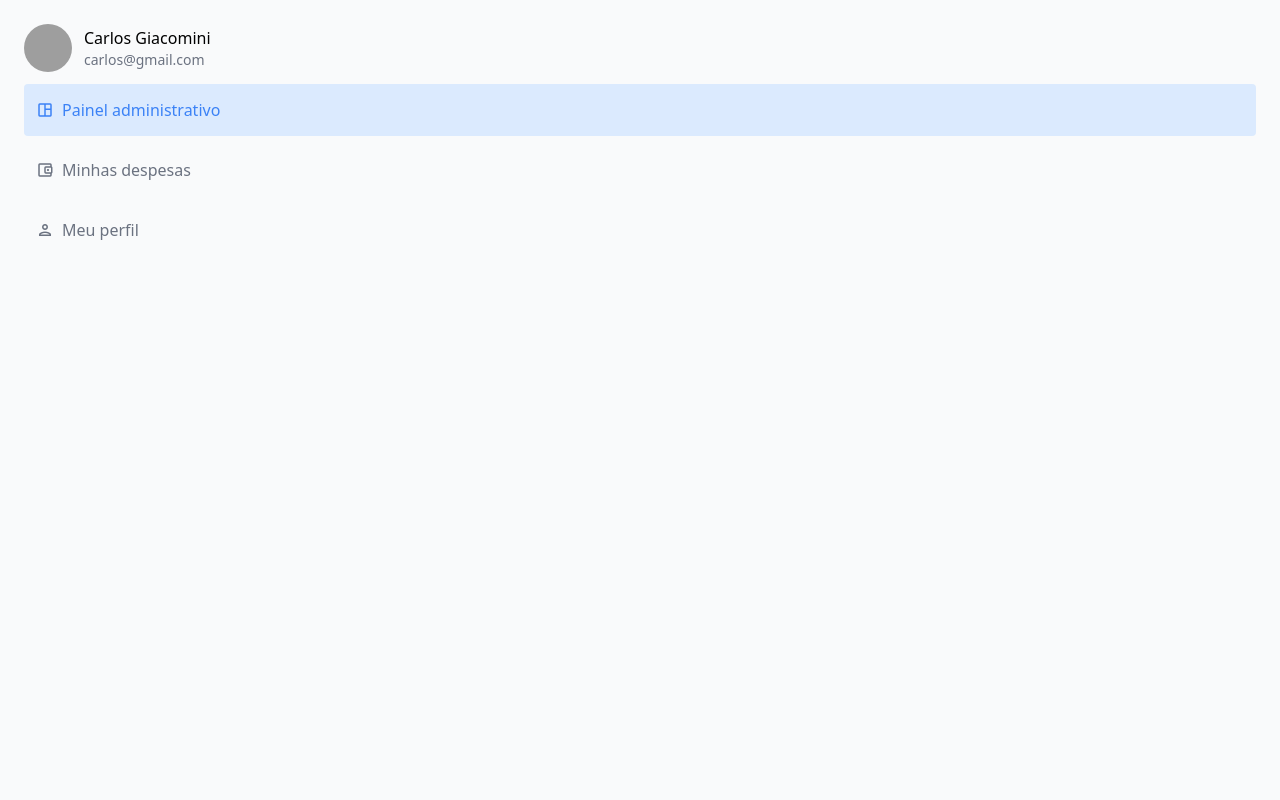
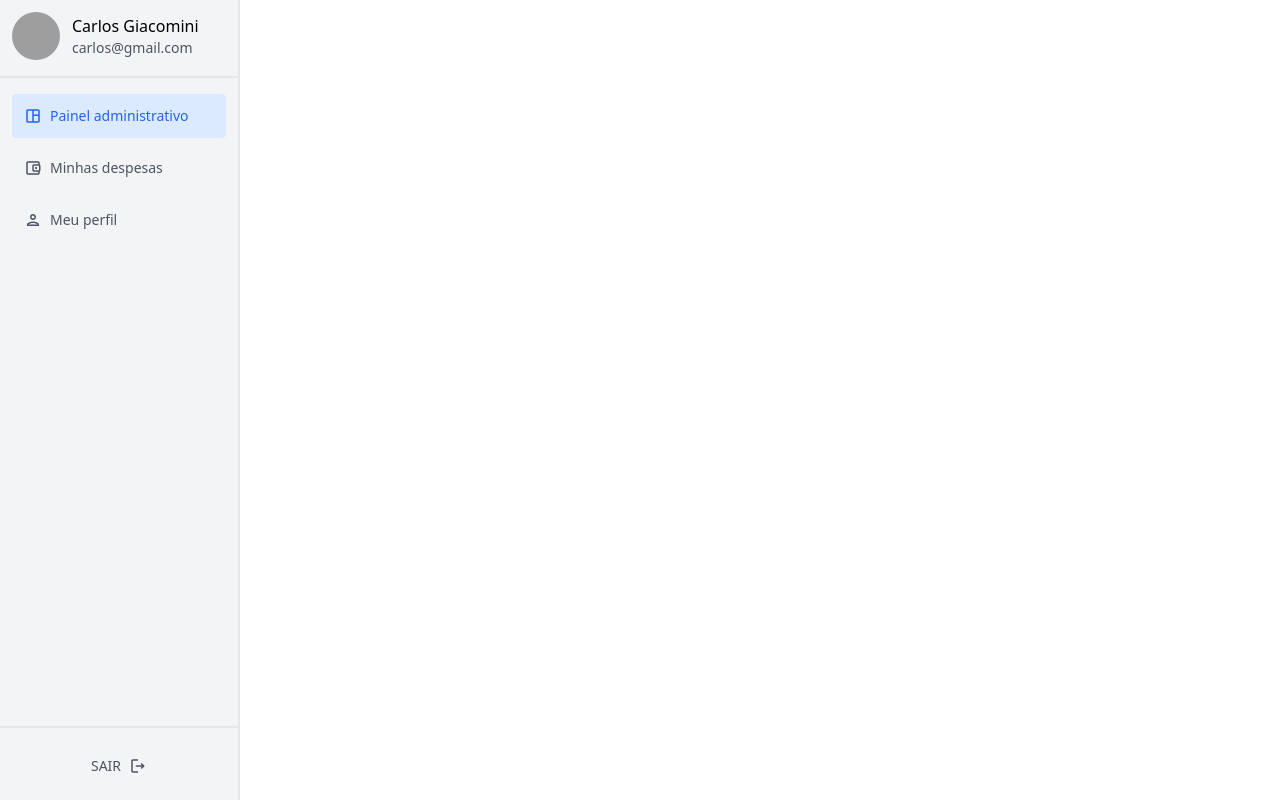
Before and after one commit to EduardoGiacomini/my-expenses-app, a Vue app: page / in a window 1280 px wide. Built offline with nearby package versions, Linux system fonts and the light colour scheme; grey boxes are pictures that could not be loaded.

Commit message:
[FEATURE] Criei o menu lateral

```diff
--- a/src/commons/plugins/i18n/messages.js
+++ b/src/commons/plugins/i18n/messages.js
@@ -1,5 +1,16 @@
 export default {
   pt: {
+    routes: {
+      dashboard: {
+        name: 'Painel administrativo'
+      },
+      expenses: {
+        name: 'Minhas despesas'
+      },
+      profile: {
+        name: 'Meu perfil'
+      }
+    },
     pages: {
       components: {
         avatar: {
@@ -9,6 +20,17 @@ export default {
     }
   },
   en: {
+    routes: {
+      dashboard: {
+        name: 'Dashboard'
+      },
+      expenses: {
+        name: 'Expenses'
+      },
+      profile: {
+        name: 'Profile'
+      }
+    },
     pages: {
       components: {
         avatar: {
--- a/src/views/pages/Home.vue
+++ b/src/views/pages/Home.vue
@@ -1,31 +1,14 @@
 <template>
-  <container>
-    <avatar :user="user"/>
-    <nav-bar>
-      <nav-bar-item route="home" icon="space_dashboard" name="Painel administrativo"/>
-      <nav-bar-item route="expenses" icon="account_balance_wallet" name="Minhas despesas"/>
-      <nav-bar-item route="profile" icon="person" name="Meu perfil"/>
-    </nav-bar>
-  </container>
+  <div>
+    <side-bar/>
+  </div>
 </template>
 
 <script>
-import Container from './components/Container.vue'
-import Avatar from './components/Avatar'
-import NavBar from './components/NavBar'
-import NavBarItem from './components/NavBarItem'
+import SideBar from './components/SideBar'
 
 export default {
   name: 'home',
-  components: { Container, Avatar, NavBar, NavBarItem },
-  data () {
-    return {
-      user: {
-        name: 'Carlos Giacomini',
-        email: 'carlos@gmail.com',
-        photo: 'https://i.pravatar.cc/64'
-      }
-    }
-  }
+  components: { SideBar }
 }
 </script>
--- a/src/views/pages/components/Avatar.vue
+++ b/src/views/pages/components/Avatar.vue
@@ -3,7 +3,7 @@
     <img class="w-12 h-12 rounded-full" :src="user.photo" :alt="$t('pages.components.avatar.alt')"/>
     <div class="overflow-hidden">
       <p class="text-base font-medium truncate">{{ user.name }}</p>
-      <p class="text-sm text-gray-500 truncate">{{ user.email }}</p>
+      <p class="text-sm text-gray-600 truncate">{{ user.email }}</p>
     </div>
   </div>
 </template>
--- /dev/null
+++ b/src/views/pages/components/HorizontalLine.vue
@@ -0,0 +1,9 @@
+<template>
+  <hr class="border-solid border-b border-gray-200"/>
+</template>
+
+<script>
+export default {
+  name: 'horizontal-line'
+}
+</script>
--- /dev/null
+++ b/src/views/pages/components/Logout.vue
@@ -0,0 +1,18 @@
+<template>
+  <button class="w-full flex items-center justify-center p-2 text-sm uppercase font-medium rounded bg-transparent
+                text-gray-600 transition-colors cursor-pointer hover:bg-gray-200 hover:text-gray-700
+                focus:outline-none focus:ring focus:border-blue-300">
+    <span class="mr-2">
+      Sair
+    </span>
+    <span class="material-icons-outlined text-lg">
+      logout
+    </span>
+  </button>
+</template>
+
+<script>
+export default {
+  name: 'logout'
+}
+</script>
--- a/src/views/pages/components/NavBar.vue
+++ b/src/views/pages/components/NavBar.vue
@@ -1,5 +1,5 @@
 <template>
-  <nav class="py-3">
+  <nav>
     <ul class="flex items-start flex-col space-y-2">
       <slot/>
     </ul>
--- a/src/views/pages/components/NavBarItem.vue
+++ b/src/views/pages/components/NavBarItem.vue
@@ -1,5 +1,5 @@
 <template>
-  <li class="flex items-center w-full rounded font-medium p-3 transition-colors cursor-pointer"
+  <li class="flex items-center w-full rounded text-sm font-medium px-3 py-2 transition-colors cursor-pointer"
       v-bind:class="__getNavBarItemColor"
       @click="goToSelectedRoute">
     <span class="material-icons-outlined text-lg mr-2">
@@ -14,8 +14,8 @@ export default {
   name: 'nav-bar-item',
   data () {
     return {
-      activeNavBarItem: 'bg-blue-100 text-blue-500 hover:bg-blue-200 hover:text-blue-600',
-      inativeNavBarItem: 'bg-transparent text-gray-500 hover:bg-gray-200 hover:text-gray-600'
+      activeNavBarItem: 'bg-blue-100 text-blue-600 hover:bg-blue-200 hover:text-blue-700',
+      inactiveNavBarItem: 'bg-transparent text-gray-600 hover:bg-gray-200 hover:text-gray-700'
     }
   },
   props: ['route', 'icon', 'name'],
@@ -24,7 +24,7 @@ export default {
       if (this.isCurrentRouteSelected()) {
         return this.activeNavBarItem
       } else {
-        return this.inativeNavBarItem
+        return this.inactiveNavBarItem
       }
     }
   },
--- /dev/null
+++ b/src/views/pages/components/SideBar.vue
@@ -0,0 +1,50 @@
+<template>
+  <aside class="w-60 min-h-screen max-h-screen py-3 flex flex-col space-y-4 bg-gray-100 border-solid border-r-2 border-gray-200">
+    <avatar class="px-3" :user="user"/>
+
+    <horizontal-line/>
+
+    <nav-bar class="flex-grow px-3">
+      <nav-bar-item
+        route="home"
+        icon="space_dashboard"
+        :name="$t('routes.dashboard.name')"/>
+      <nav-bar-item
+        route="expenses"
+        icon="account_balance_wallet"
+        :name="$t('routes.expenses.name')"/>
+      <nav-bar-item
+        route="profile"
+        icon="person"
+        :name="$t('routes.profile.name')"/>
+    </nav-bar>
+
+    <horizontal-line/>
+
+    <div class="w-full px-3">
+      <logout/>
+    </div>
+  </aside>
+</template>
+
+<script>
+import Avatar from './Avatar'
+import NavBar from './NavBar'
+import NavBarItem from './NavBarItem'
+import HorizontalLine from './HorizontalLine'
+import Logout from './Logout'
+
+export default {
+  name: 'side-bar',
+  components: { Avatar, NavBar, NavBarItem, HorizontalLine, Logout },
+  data () {
+    return {
+      user: {
+        name: 'Carlos Giacomini',
+        email: 'carlos@gmail.com',
+        photo: 'https://i.pravatar.cc/64'
+      }
+    }
+  }
+}
+</script>
```
